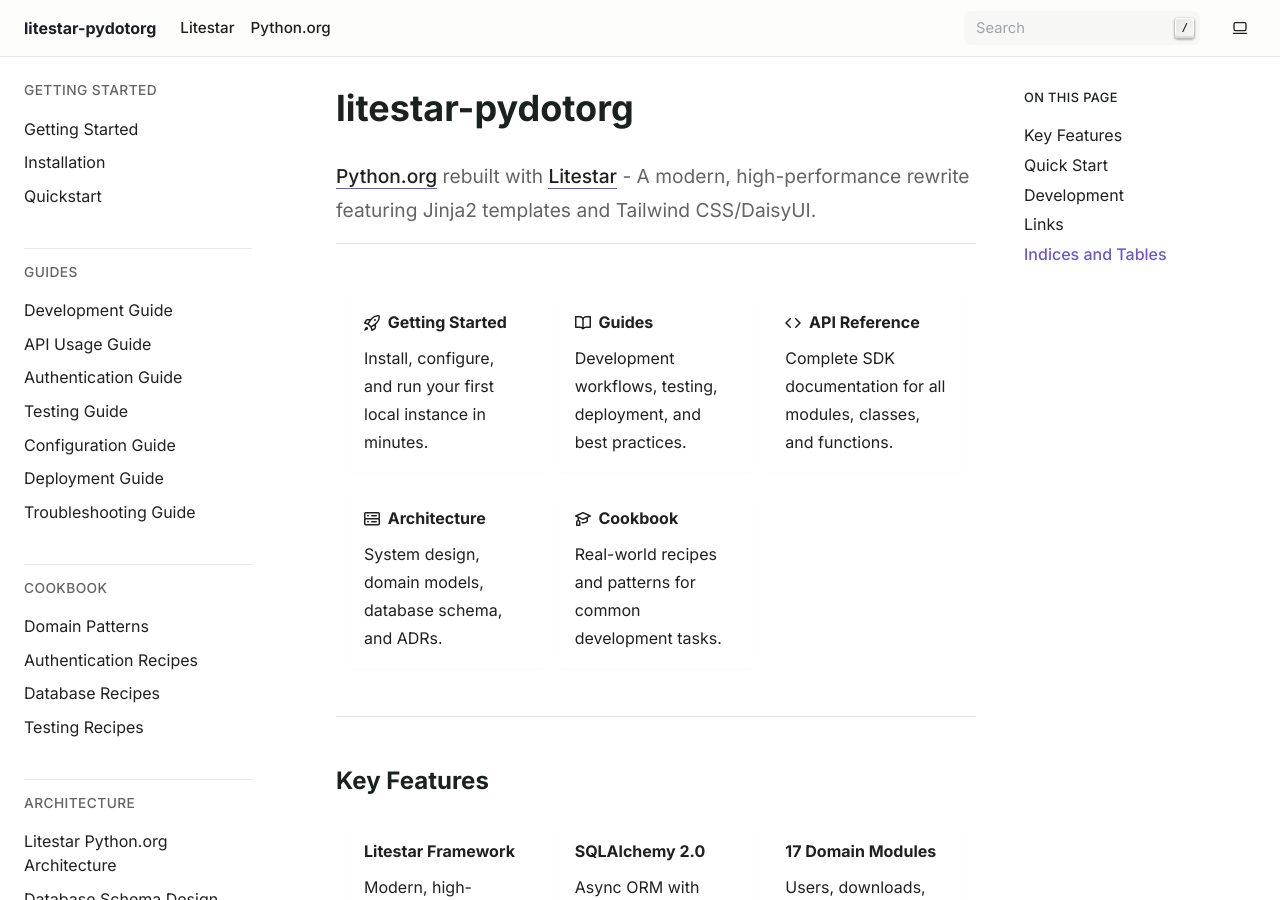
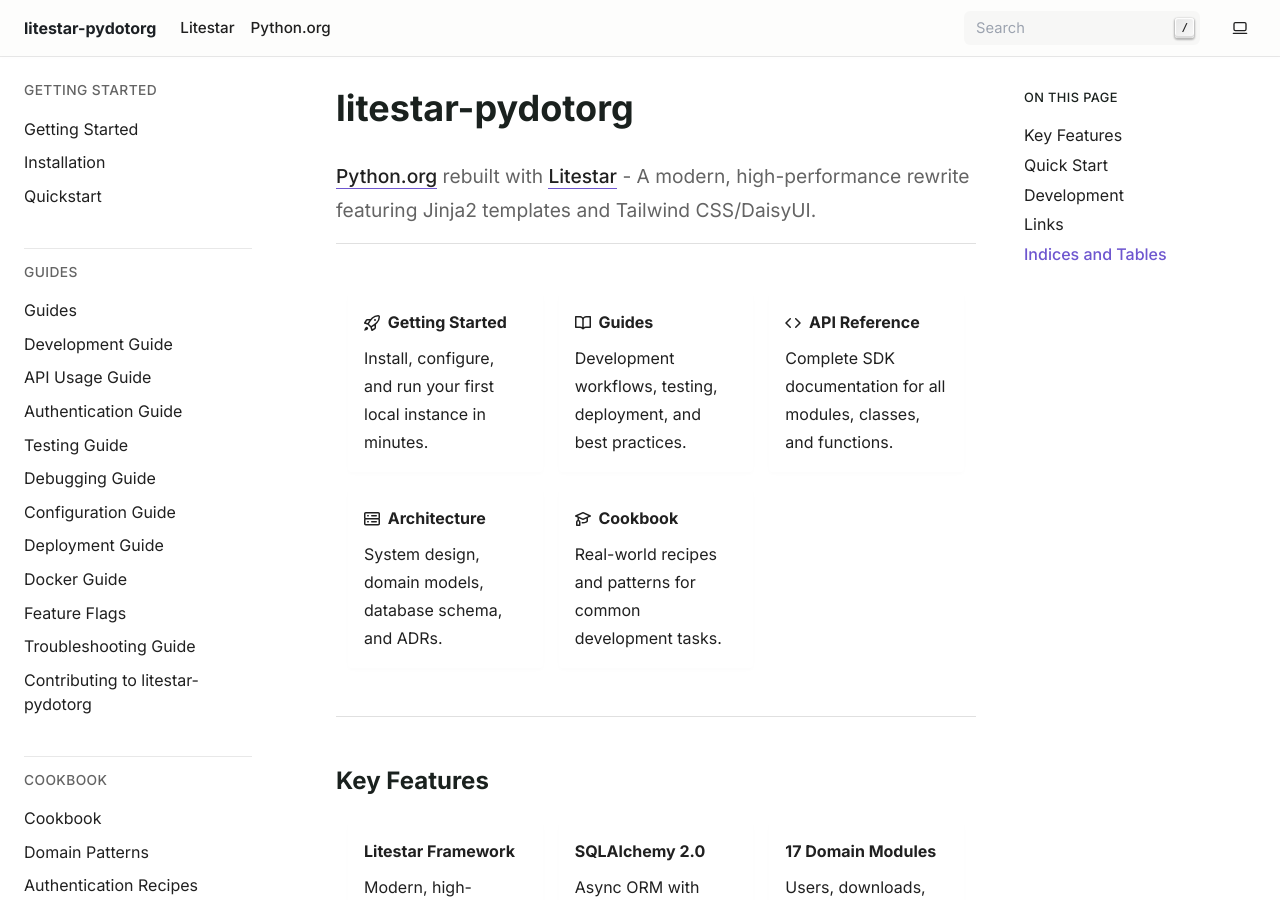
Before and after one commit to JacobCoffee/litestar-pydotorg, a Sphinx documentation site: the page built from docs/index.md, in a window 1280 px wide and 900 px high. Built offline with Sphinx 7.4.7, drawn with Linux system fonts in a browser that asks for light colours; part of the change alters nothing that is shown.

Commit message:
docs: restore orphaned pages to sidebar navigation
- Add back all guides (index, debugging, docker, feature-flags)
- Add back cookbook/index
- Add back rate limiting architecture docs
- Add back API tags documentation
- Add back feature flags and ADR template to resources

🤖 Generated with [Claude Code](https://claude.com/claude-code)

Co-Authored-By: Claude Opus 4.5 <noreply@anthropic.com>

````diff
--- a/docs/index.md
+++ b/docs/index.md
@@ -149,13 +149,18 @@ getting-started/quickstart
 :caption: Guides
 :hidden:
 
+guides/index
 guides/development
 guides/api-usage
 guides/authentication
 guides/testing
+guides/debugging
 guides/configuration
 guides/deployment
+guides/docker
+guides/feature-flags
 guides/troubleshooting
+guides/contributing
 ```
 
 ```{toctree}
@@ -163,6 +168,7 @@ guides/troubleshooting
 :caption: Cookbook
 :hidden:
 
+cookbook/index
 cookbook/domain-patterns
 cookbook/authentication-recipes
 cookbook/database-recipes
@@ -177,6 +183,10 @@ cookbook/testing-recipes
 architecture/ARCHITECTURE
 architecture/DATABASE_SCHEMA
 architecture/DOMAIN_MODELS
+architecture/RATE_LIMITING_ARCHITECTURE
+architecture/RATE_LIMITING_QUICK_REF
+architecture/QUICK_START
+architecture/README
 ```
 
 ```{toctree}
@@ -187,6 +197,13 @@ architecture/DOMAIN_MODELS
 api/index
 api-getting-started
 api-authentication
+api-versioning
+architecture/API_TAGS_INDEX
+architecture/API_TAGS_STRUCTURE
+architecture/API_TAGS_IMPLEMENTATION
+architecture/API_TAGS_BEST_PRACTICES
+architecture/API_TAGS_QUICK_REF
+architecture/README_API_TAGS
 ```
 
 ```{toctree}
@@ -194,10 +211,12 @@ api-authentication
 :caption: Resources
 :hidden:
 
-guides/contributing
+FEATURE_FLAGS
+FEATURE_FLAG_LIBRARY_ANALYSIS
 POSTMAN_GUIDE
 architecture/adr/001-litestar-framework
 architecture/adr/002-saq-background-tasks
+architecture/adr/template
 ```
 
 ---
````
